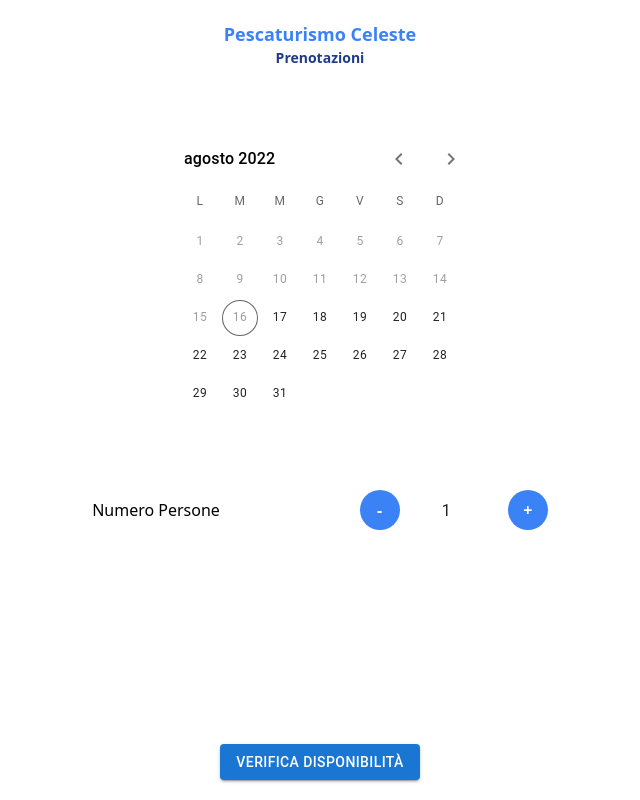
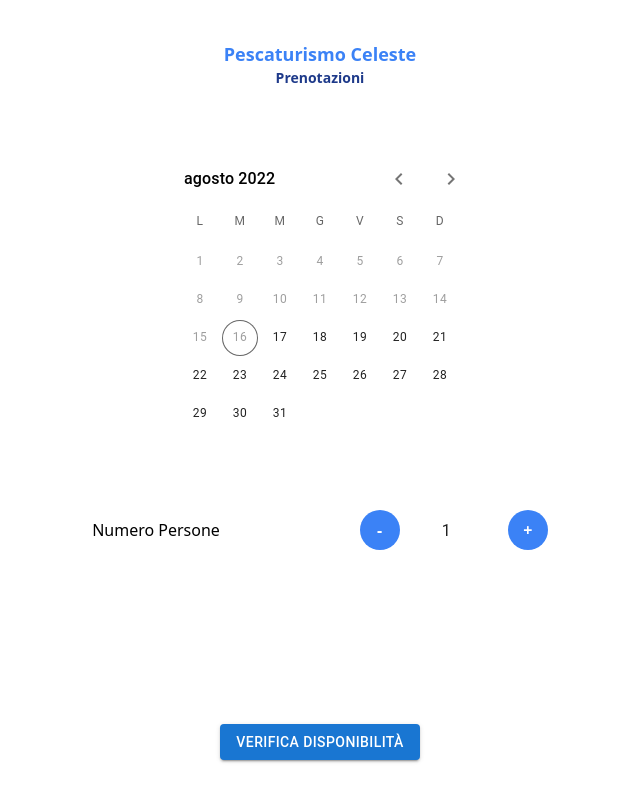
Before and after one commit to squalonero/booking-pc, a React (Create React App) app: page / in a window 1280 px wide. Shown: the whole page, without its empty margins (320-960 px from the left). Built offline with nearby package versions, Linux system fonts and the light colour scheme; a web font is replaced by a local one.

Commit message:
Viewport fix

```diff
--- a/src/App.tsx
+++ b/src/App.tsx
@@ -8,8 +8,8 @@ import { Route, Routes } from 'react-router-dom'
 export const App = () => {
   return (
     <LocalizationProvider adapterLocale={it} dateAdapter={AdapterDayjs}>
-      <div className="w-[calc(100%_-_6rem)] h-screen mx-[3rem]">
-        <div className="flex flex-col py-5 items-center h-full w-full mx-auto">
+      <div className="w-[calc(100%_-_6rem)] min-h-screen mx-[3rem]">
+        <div className="flex flex-col py-10 items-center h-full w-full mx-auto">
           <Routes>
             <Route path="/" element={<BookingCalendar />} />
           </Routes>
```
